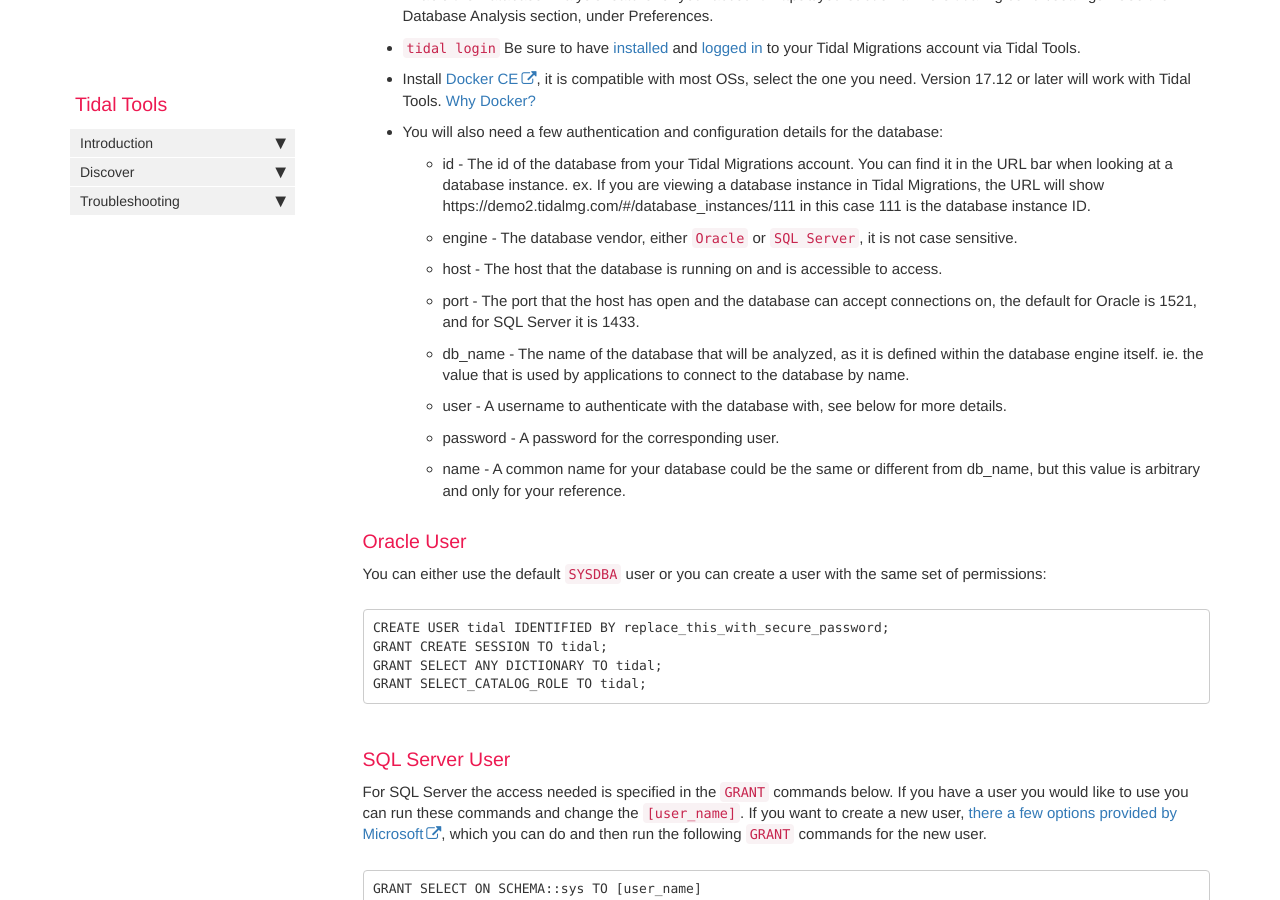
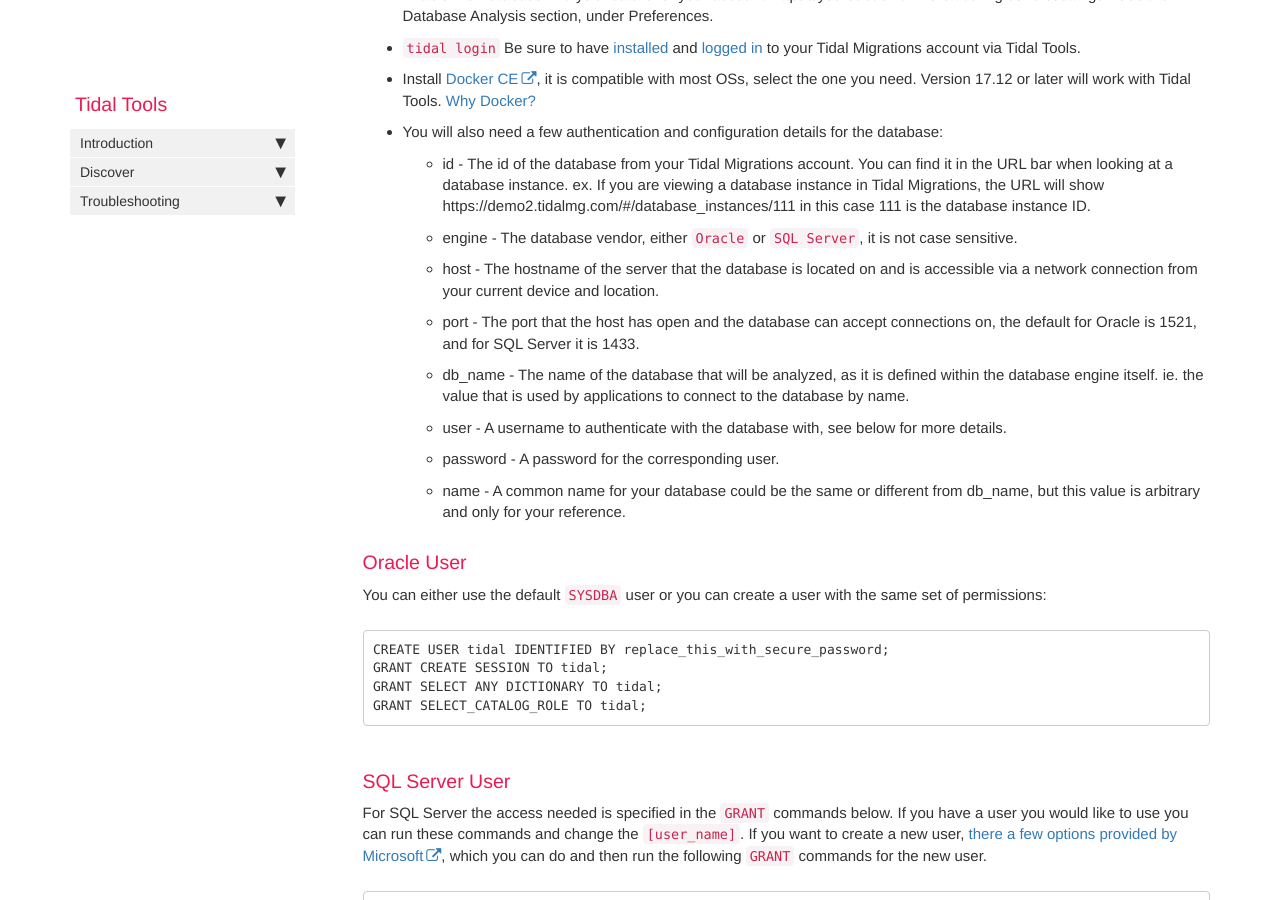
Before and after one commit to tidalmigrations/tidalmigrations.github.io, a Jekyll site: the page built from pages/tidal tools/analyze_database.md, in a window 1280 px wide and 900 px high, scrolled down 1123 px. Built offline with Jekyll 4.4.1, drawn with Linux system fonts in a browser that asks for light colours; nearby versions of some CDN libraries; comment, search, counter and statistics services are not loaded.

Commit message:
Improve wording of description for host config parameter

```diff
--- a/pages/tidal tools/analyze_database.md
+++ b/pages/tidal tools/analyze_database.md
@@ -34,7 +34,7 @@ For example, in Oracle databases, the Data Dictionary and AWR repository tables
 - You will also need a few authentication and configuration details for the database:
   - id - The id of the database from your Tidal Migrations account. You can find it in the URL bar when looking at a database instance. ex. If you are viewing a database instance in Tidal Migrations, the URL will show https://demo2.tidalmg.com/#/database_instances/111 in this case 111 is the database instance ID.
   - engine - The database vendor, either `Oracle` or `SQL Server`, it is not case sensitive.
-  - host - The host that the database is running on and is accessible to access.
+  - host - The hostname of the server that the database is located on and is accessible via a network connection from your current device and location.
   - port - The port that the host has open and the database can accept connections on, the default for Oracle is 1521, and for SQL Server it is 1433.
   - db_name - The name of the database that will be analyzed, as it is defined within the database engine itself. ie. the value that is used by applications to connect to the database by name.
   - user - A username to authenticate with the database with, see below for more details.
```
